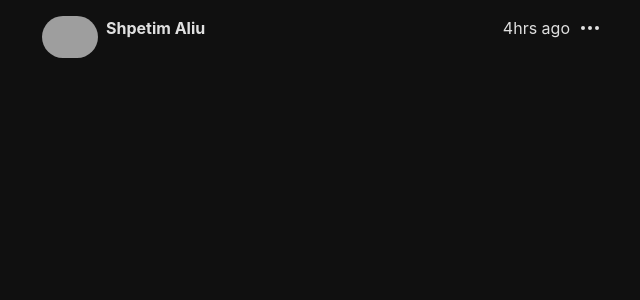
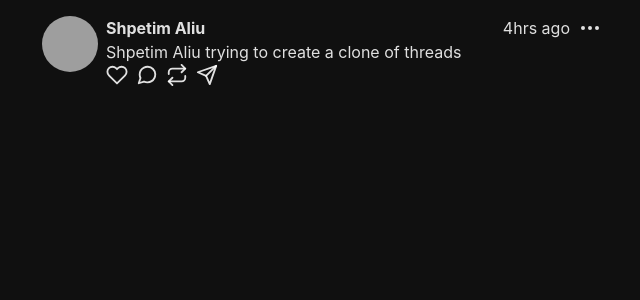
Before and after one commit to shpetimaliu/threads, a React (Vite) app: page / in a window 1280 px wide. Shown: the top 300 px of the page, without its empty margins (314-954 px from the left). Built offline with nearby package versions, Linux system fonts and the light colour scheme; grey boxes are pictures that could not be loaded.

Commit message:
fix bugs

```diff
--- a/src/pages/Feed.jsx
+++ b/src/pages/Feed.jsx
@@ -1,22 +1,39 @@
 // eslint-disable-next-line no-unused-vars
 import React from "react";
-import { MoreHorizontal } from "react-feather";
+import {
+  MoreHorizontal,
+  Heart,
+  Repeat,
+  MessageCircle,
+  Send,
+} from "react-feather";
 
 const Feed = () => {
   return (
-    <div className="container mx-auto w-[600px]">
+    <div className="container mx-auto max-w-[600px]">
       <div className="flex p-4">
         <img
           src="https://pbs.twimg.com/profile_images/1391922476167405575/gWl0pM1V_400x400.jpg"
-          className="w-14 rounded-full object-cover"
+          className="w-14 h-14 rounded-full object-cover"
         />
+        {/* Header of feed */}
         <div className="w-full px-2">
           <div className="flex justify-between gap-2">
             <strong>Shpetim Aliu</strong>
             <div className="flex justify-between gap-2">
-              <p>4hrs ago</p>
+              <p className="">4hrs ago</p>
               <MoreHorizontal />
             </div>
+          </div>
+          {/* Body */}
+          <div>
+            <span>Shpetim Aliu trying to create a clone of threads</span>
+          </div>
+          <div className="flex gap-2">
+            <Heart size={22} />
+            <MessageCircle size={22} />
+            <Repeat size={22} />
+            <Send size={22} />
           </div>
         </div>
       </div>
```
